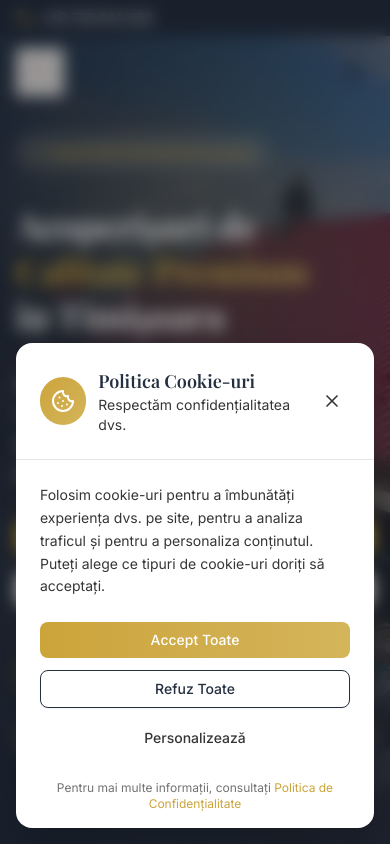
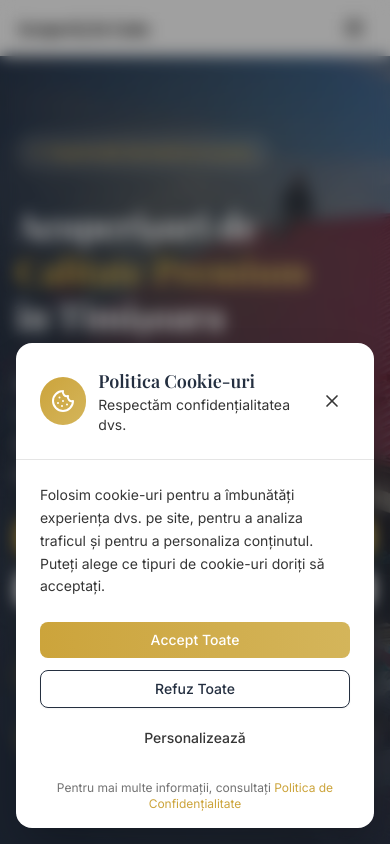
Before and after one commit to gorillaz4141/loli-construct, a Next.js app: page / in a window 390 px wide. Shown: the top 844 px of the page. Built offline with nearby package versions, Linux system fonts and the light colour scheme; a web font is replaced by a local one.

Commit message:
lassst fixes

```diff
--- a/components/layout/header.tsx
+++ b/components/layout/header.tsx
@@ -1,12 +1,12 @@
-"use client"
+"use client";
 
-import { useState, useEffect } from "react"
-import Link from "next/link"
-import Image from "next/image"
-import { Menu, X, Phone } from "lucide-react"
-import { GTMLink } from "@/components/ui/gtm-link"
-import { GTMButton } from "@/components/ui/gtm-button"
-import { cn } from "@/lib/utils"
+import { useState, useEffect } from "react";
+import Link from "next/link";
+import Image from "next/image";
+import { Menu, X, Phone } from "lucide-react";
+import { GTMLink } from "@/components/ui/gtm-link";
+import { GTMButton } from "@/components/ui/gtm-button";
+import { cn } from "@/lib/utils";
 
 const navigation = [
   { name: "Acasă", href: "/" },
@@ -15,60 +15,41 @@ const navigation = [
   { name: "Dulgherie Acoperiș", href: "/dulgherie-acoperis" },
   { name: "Accesorii Acoperiș", href: "/accesorii-acoperis" },
   { name: "Lucrări", href: "/lucrari" },
-]
+];
 
 export function Header() {
-  const [isOpen, setIsOpen] = useState(false)
-  const [scrolled, setScrolled] = useState(false)
+  const [isOpen, setIsOpen] = useState(false);
+  const [mounted, setMounted] = useState(false);
 
   useEffect(() => {
-    const handleScroll = () => {
-      setScrolled(window.scrollY > 20)
-    }
-    window.addEventListener("scroll", handleScroll)
-    return () => window.removeEventListener("scroll", handleScroll)
-  }, [])
+    setMounted(true); // For SSR hydration mismatch fixes that cause icon glitches
+  }, []);
 
   return (
     <header
       className={cn(
         "fixed top-0 left-0 right-0 z-50 transition-all duration-300",
-        scrolled ? "bg-white/95 backdrop-blur-md shadow-lg" : "bg-transparent",
+        "bg-[#e5e5e5]"
       )}
     >
-      {/* Top bar */}
-      <div className="bg-[#242f40] text-white py-2 px-4">
-        <div className="max-w-7xl mx-auto flex justify-between items-center text-sm">
-          <div className="flex items-center gap-2">
-            <Phone className="w-4 h-4 text-[#cca43b]" />
-            <a
-              href="tel:+40759614930"
-              className="hover:text-[#cca43b] transition-colors"
-              data-gtm-event="click"
-              data-gtm-category="Contact"
-              data-gtm-action="phone_click"
-              data-gtm-label="header_phone"
-            >
-              +40 759 614 930
-            </a>
-            <span className="hidden sm:inline text-[#cca43b] mx-2">|</span>
-            <span className="hidden sm:inline">Disponibili 24/7</span>
-          </div>
-          <div className="hidden md:block text-[#e5e5e5]">Timișoara și 100km rază</div>
-        </div>
-      </div>
-
-      {/* Main nav */}
-      <nav className="max-w-7xl mx-auto px-4 py-3">
+      {/* Main nav (no top bar per new style) */}
+      <nav className="max-w-7xl mx-auto px-4 py-2">
         <div className="flex items-center justify-between">
           {/* Logo */}
           <Link href="/" className="flex items-center gap-3">
-            <div className="relative w-12 h-12">
-              <Image src="/logo.png" alt="Acoperiș la Gata Logo" fill className="object-contain" priority />
+            <div className="hidden sm:block lg:block">
+              <span className="text-black font-serif text-xl font-bold">
+                Acoperiș la Gata
+              </span>
+              <p className="text-xs text-black/80">
+                Servicii Complete Acoperișuri
+              </p>
             </div>
-            <div className="hidden sm:block">
-              <span className="text-[#242f40] font-serif text-xl font-bold">Acoperiș la Gata</span>
-              <p className="text-xs text-[#363636]">Servicii Complete Acoperișuri</p>
+            {/* Show site name on mobile only (below lg) */}
+            <div className="block sm:hidden lg:hidden">
+              <span className="text-black font-serif text-lg font-bold">
+                Acoperiș la Gata
+              </span>
             </div>
           </Link>
 
@@ -81,7 +62,7 @@ export function Header() {
                 gtmLabel={item.name}
                 className={cn(
                   "px-4 py-2 text-sm font-medium rounded-md transition-all duration-200",
-                  "text-[#242f40] hover:underline underline-offset-4",
+                  "text-black hover:underline underline-offset-4"
                 )}
               >
                 {item.name}
@@ -93,7 +74,7 @@ export function Header() {
           <div className="hidden lg:block">
             <GTMButton
               gtmLabel="header_cta_contact"
-              className="bg-gradient-to-r from-[#cca43b] to-[#d4b55a] hover:from-[#b8922f] hover:to-[#cca43b] text-white px-6 py-2 rounded-md shadow-md hover:shadow-lg transition-all duration-300"
+              className="bg-[#d1d5db] text-black px-6 py-2 rounded-md shadow hover:shadow-md transition-all duration-300"
               asChild
             >
               <a href="tel:+40759614930">Solicită Ofertă</a>
@@ -101,41 +82,55 @@ export function Header() {
           </div>
 
           {/* Mobile menu button */}
+          {mounted && (
             <button
               onClick={() => setIsOpen(!isOpen)}
-            className="lg:hidden p-2 rounded-md text-[#242f40] hover:bg-[#e5e5e5] transition-colors"
+              className="lg:hidden p-2 rounded-md text-black hover:bg-black/10 transition-colors"
               aria-label="Toggle menu"
               data-gtm-event="click"
               data-gtm-category="Navigation"
               data-gtm-action="mobile_menu_toggle"
             >
-            {isOpen ? <X className="w-6 h-6" /> : <Menu className="w-6 h-6" />}
+              {isOpen ? (
+                <X className="w-6 h-6" />
+              ) : (
+                <Menu className="w-6 h-6" />
+              )}
             </button>
+          )}
         </div>
 
         {/* Mobile Navigation */}
         <div
           className={cn(
             "lg:hidden overflow-hidden transition-all duration-300 ease-in-out",
-            isOpen ? "max-h-[500px] opacity-100 mt-4" : "max-h-0 opacity-0",
+            isOpen ? "max-h-[500px] opacity-100 mt-4" : "max-h-0 opacity-0"
           )}
         >
-          <div className="bg-white rounded-lg shadow-lg border border-[#e5e5e5] p-4 space-y-2">
+          <div className="bg-[#e5e5e5] rounded-lg shadow-lg border border-[#d1d5db] p-4 space-y-2">
+            {/* Visible brand/header for mobile menu */}
+            <div className="flex items-center justify-center mb-2">
+              <Link href="/" onClick={() => setIsOpen(false)}>
+                <span className="block text-black font-serif text-lg font-bold">
+                  Acoperiș la Gata
+                </span>
+              </Link>
+            </div>
             {navigation.map((item) => (
               <GTMLink
                 key={item.name}
                 href={item.href}
                 gtmLabel={`mobile_${item.name}`}
-                className="block px-4 py-3 text-[#242f40] hover:underline underline-offset-4 rounded-md transition-colors"
+                className="block px-4 py-3 text-black hover:underline underline-offset-4 rounded-md transition-colors"
                 onClick={() => setIsOpen(false)}
               >
                 {item.name}
               </GTMLink>
             ))}
-            <div className="pt-4 border-t border-[#e5e5e5]">
+            <div className="pt-4 border-t border-[#d1d5db]">
               <GTMButton
                 gtmLabel="mobile_cta_contact"
-                className="w-full bg-gradient-to-r from-[#cca43b] to-[#d4b55a] hover:from-[#b8922f] hover:to-[#cca43b] text-white"
+                className="w-full bg-[#d1d5db] text-black"
                 asChild
               >
                 <a href="tel:+40759614930">Sună Acum: +40 759 614 930</a>
@@ -145,5 +140,5 @@ export function Header() {
         </div>
       </nav>
     </header>
-  )
+  );
 }
```
Also changed, not shown: components/home/service-areas.tsx (+73 -34 lines), public/harta-timisoara.png (added). Lines whose indentation alone changed are shown as unchanged.
